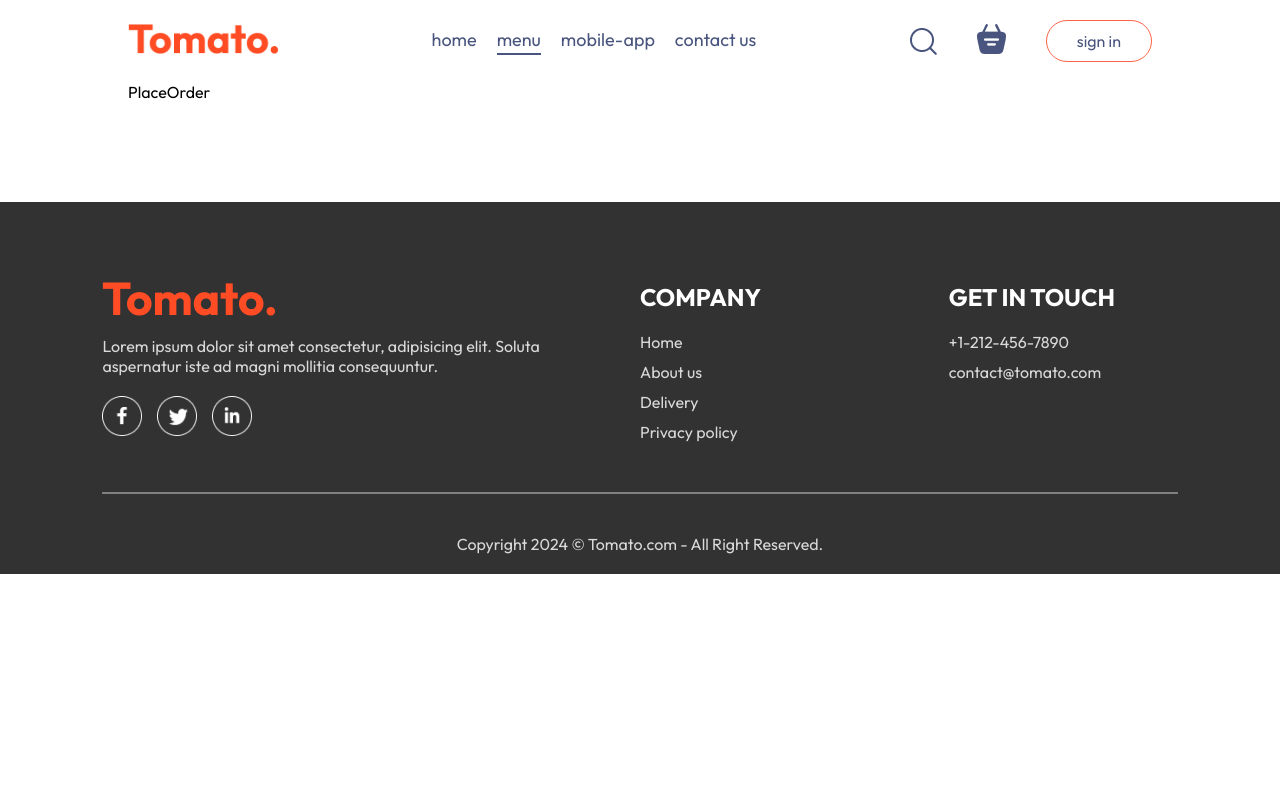
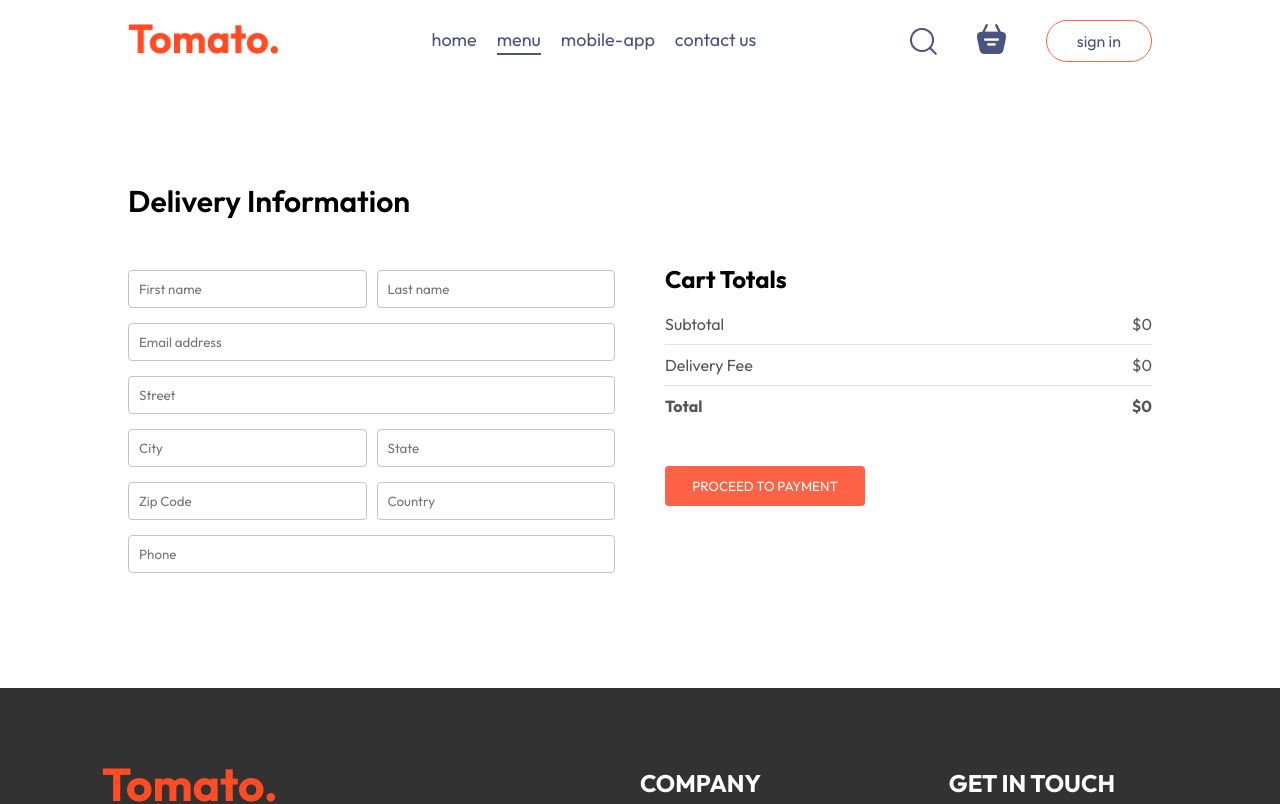
Before and after one commit to 0Mahdi/food-delivery-website, a React (Vite) app in the folder frontend/: page /order in a window 1280 px wide. Shown: the top 804 px of the page. Built offline with nearby package versions, Linux system fonts and the light colour scheme.

Commit message:
create place order page

```diff
--- a/frontend/src/pages/Cart/Cart.jsx
+++ b/frontend/src/pages/Cart/Cart.jsx
@@ -1,10 +1,13 @@
 import React, { useContext } from 'react'
 import './Cart.css'
 import { StoreContext } from '../../context/StoreContext'
+import {useNavigate} from 'react-router-dom'
 
 const Cart = () => {
 
   const {cartItems, food_list, removeFromCart, getTotalCartAmount} = useContext(StoreContext);
+
+  const navigate = useNavigate();
 
   return (
     <div className="cart">
@@ -50,15 +53,15 @@
             <hr />
             <div className="cart-total-details">
               <p>Delivery Fee</p>
-              <p>${2}</p>
+              <p>${getTotalCartAmount()===0?0:2}</p>
             </div>
             <hr />
             <div className="cart-total-details">
               <b>Total</b>
-              <b>${getTotalCartAmount()+2}</b>
+              <b>${getTotalCartAmount()===0?0:getTotalCartAmount()+2}</b>
             </div>
           </div>
-          <button>PROCEED TO CHECKOUT</button>
+          <button onClick={() => navigate('/order')}>PROCEED TO CHECKOUT</button>
         </div>
         <div className="cart-promocode">
           <div>
--- a/frontend/src/pages/PlaceOrder/PlaceOrder.css
+++ b/frontend/src/pages/PlaceOrder/PlaceOrder.css
@@ -0,0 +1,35 @@
+.place-order{
+    display: flex;
+    align-items: center;
+    justify-content: space-between;
+    gap: 50px;
+    margin-top: 100px;
+}
+.place-order-left{
+    width: 100%;
+    max-width: max(30%,500px);
+}
+.place-order-left .title{
+    font-size: 30px;
+    font-weight: 600;
+    margin-bottom: 50px;
+}
+.place-order-left input{
+    margin-bottom: 15px;
+    width: 100%;
+    padding: 10px;
+    border: 1px solid #c5c5c5;
+    border-radius: 4px;
+    outline-color: tomato;
+}
+.place-order-left .multi-fields{
+    display: flex;
+    gap: 10px;
+}
+.place-order-right{
+    width: 100%;
+    max-width: max(40%, 500px);
+}
+.place-order .cart-total button{
+    margin-top: 30px;
+}
--- a/frontend/src/pages/PlaceOrder/PlaceOrder.jsx
+++ b/frontend/src/pages/PlaceOrder/PlaceOrder.jsx
@@ -1,10 +1,54 @@
-import React from 'react'
-import './PlaceOrder.css'
+import React, { useContext } from "react";
+import "./PlaceOrder.css";
+import { StoreContext } from "../../context/StoreContext";
 
 const PlaceOrder = () => {
+  const { getTotalCartAmount } = useContext(StoreContext);
+
   return (
-    <div>PlaceOrder</div>
-  )
-}
+    <form className="place-order">
+      <div className="place-order-left">
+        <p className="title">Delivery Information</p>
+        <div className="multi-fields">
+          <input type="text" placeholder="First name" />
+          <input type="text" placeholder="Last name" />
+        </div>
+        <input type="text" placeholder="Email address" />
+        <input type="text" placeholder="Street" />
+        <div className="multi-fields">
+          <input type="text" placeholder="City" />
+          <input type="text" placeholder="State" />
+        </div>
+        <div className="multi-fields">
+          <input type="text" placeholder="Zip Code" />
+          <input type="text" placeholder="Country" />
+        </div>
+        <input type="text" placeholder="Phone" />
+      </div>
+      <div className="place-order-right">
+        <div className="cart-total">
+          <h2>Cart Totals</h2>
+          <div>
+            <div className="cart-total-details">
+              <p>Subtotal</p>
+              <p>${getTotalCartAmount()}</p>
+            </div>
+            <hr />
+            <div className="cart-total-details">
+              <p>Delivery Fee</p>
+              <p>${getTotalCartAmount() === 0 ? 0 : 2}</p>
+            </div>
+            <hr />
+            <div className="cart-total-details">
+              <b>Total</b>
+              <b>${getTotalCartAmount() === 0 ? 0 : getTotalCartAmount() + 2}</b>
+            </div>
+          </div>
+          <button>PROCEED TO PAYMENT</button>
+        </div>
+      </div>
+    </form>
+  );
+};
 
-export default PlaceOrder
+export default PlaceOrder;
```
